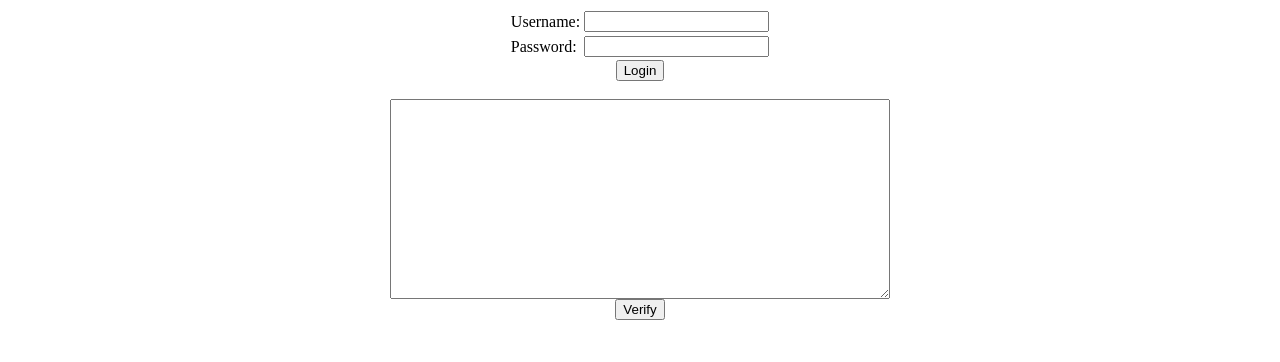
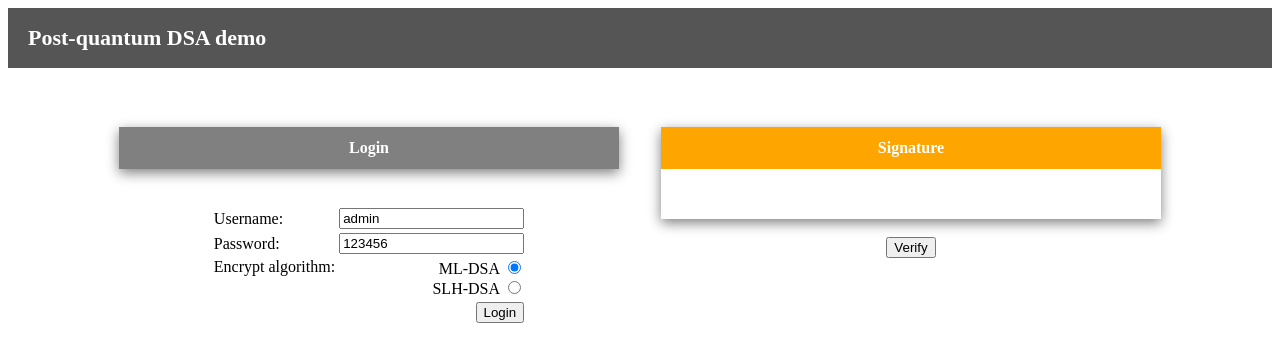
Before and after one commit to Langmiaow/PQC-Migration-Studies, a website: page ML-DSA-demo.html in a window 1280 px wide. Both pictures are taken after a click on the button "Login". Drawn offline with Linux system fonts and the light colour scheme; no server answers.

Commit message:
Improve demo user interface and add SLH-DSA content

```diff
--- a/ML-DSA-demo.html
+++ b/ML-DSA-demo.html
@@ -1,26 +1,75 @@
 <html>
+
 <head>
     <title>Login demo</title>
+    <style>
+        #topbar {
+            background-color: rgb(85, 85, 85);
+            color: white;
+            height: 60px;
+            display: flex;
+            align-items: center;
+            padding: 0 20px;
+            font-size: 22;
+        }
+
+        #login_header {
+            width: 468px;
+            background-color: gray;
+            color: white;
+            box-shadow: 0 4px 12px gray;
+            padding: 12px 16px;
+        }
+
+        #card {
+            width: 500px;
+            background-color: white;
+            box-shadow: 0 4px 12px gray;
+        }
+
+        #card_header {
+            background-color: orange;
+            color: white;
+            padding: 12px 16px;
+        }
+
+        #card_body {
+            background-color: white;
+            padding: 16px;
+            word-break: break-all;
+            overflow-wrap: break-word;
+            text-align: left;
+        }
+    </style>
     <script>
         async function login() {
+            document.getElementById("card_body").innerText = '';
             const user = document.getElementById('user').value;
             const pw = document.getElementById('pw').value;
+            var algorithm = '';
+
+            if (document.getElementById('ml').checked) {
+                algorithm = 'ml';
+            } else if (document.getElementById('slh').checked) {
+                algorithm = 'slh';
+            }
 
             const res = await fetch('http://127.0.0.1:3000/login', {
                 method: 'POST',
                 headers: { 'Content-Type': 'application/json' },
                 body: JSON.stringify({
                     username: user,
-                        password: pw
+                    password: pw,
+                    algorithm: algorithm
                 })
-                })
+            });
 
             const data = await res.json();
-                document.getElementById("token").value = data.signature;
+            document.getElementById("card_body").innerText = data.signature;
         }
 
         async function verify() {
-                const signature = document.getElementById("token").value;
+            const signature = document.getElementById("card_body").innerText;
             const payload = {
                 username: document.getElementById('user').value,
                 password: document.getElementById('pw').value
@@ -28,7 +77,7 @@
 
             const res = await fetch('http://127.0.0.1:3000/protected', {
                 method: 'POST',
-                    headers: { 'Content-Type': 'application/json'},
+                headers: { 'Content-Type': 'application/json' },
                 body: JSON.stringify({
                     payload: payload,
                     signature: signature
@@ -43,15 +92,30 @@
         }
     </script>
 </head>
+
 <body>
+    <header>
+        <div id="topbar">
+            <b>Post-quantum DSA demo</b>
+        </div>
+    </header>
+    <br>
     <center>
+        <table cellspacing="40">
+            <tr valign="top">
+                <td align="center">
+                    <div id="login_header">
+                        <b>Login</b>
+                    </div>
+                    <br>
+                    <br>
                     <table>
                         <tr>
                             <td>
                                 Username:
                             </td>
                             <td>
-                        <input type="text" id="user">
+                                <input type="text" id="user" value="admin">
                             </td>
                         </tr>
                         <tr>
@@ -59,16 +123,42 @@
                                 Password:
                             </td>
                             <td>
-                        <input type="text" id="pw">
+                                <input type="text" id="pw" value="123456">
+                            </td>
+                        </tr>
+                        <tr>
+                            <td valign="top">
+                                Encrypt algorithm:
+                            </td>
+                            <td align="right">
+                                ML-DSA <input type="radio" name="algorithm" id="ml" checked="true">
+                                <br>
+                                SLH-DSA <input type="radio" name="algorithm" id="slh">
+                            </td>
+                        </tr>
+                        <tr>
+                            <td></td>
+                            <td align="right">
+                                <button onclick="login()">Login</button>
                             </td>
                         </tr>
                     </table>
-            <button onclick="login()">Login</button>
-            <br>
-            <br>
-            <textarea id="token" style="width: 500px; height: 200;" autocomplete="off"></textarea>
+                </td>
+                <td align="center">
+                    <div id="card">
+                        <div id="card_header">
+                            <b>Signature</b>
+                        </div>
+                        <div id="card_body" contenteditable="true">
+
+                        </div>
+                    </div>
                     <br>
                     <button onclick="verify()">Verify</button>
+                </td>
+            </tr>
+        </table>
     </center>
 </body>
+
 </html>
--- a/test_openssl.js
+++ /dev/null
@@ -1,3 +0,0 @@
-const crypto = require('node:crypto');
-const {publicKey, privateKey} = crypto.generateKeyPairSync('ml-dsa-65');
-console.log("PQC Key generated.");
```
Also changed, not shown: DSA-demo.js (added, +65 -0 lines), ML-DSA-demo.js (deleted, +0 -52 lines), test_pqc.js (deleted, +0 -13 lines). Lines whose indentation alone changed are shown as unchanged.
